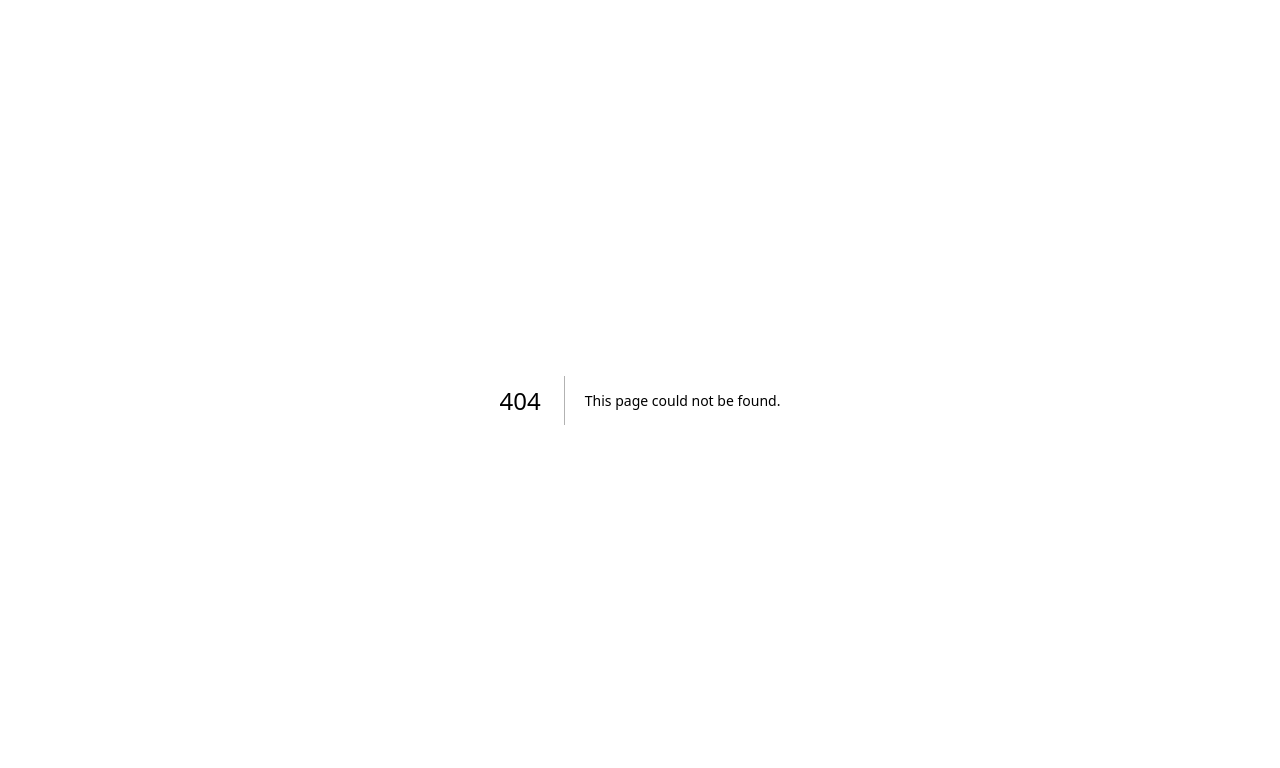
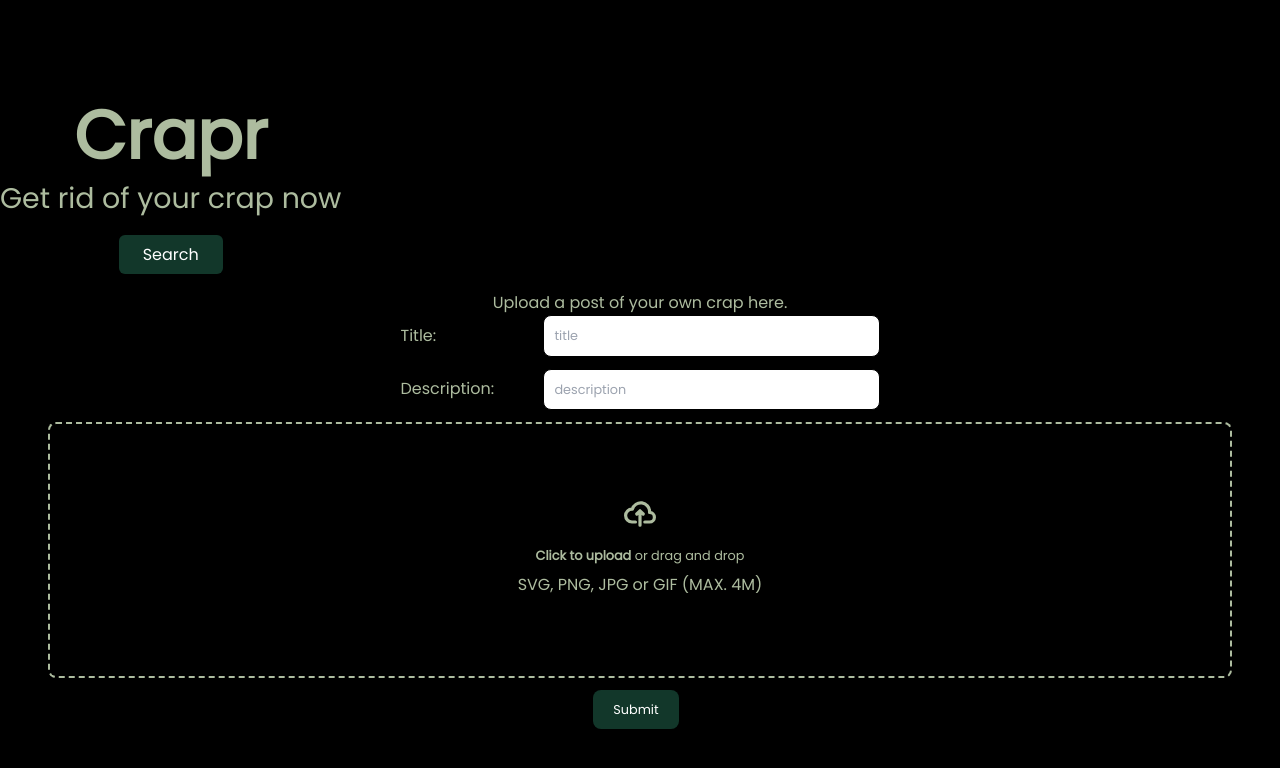
Before and after one commit to leslylulu/mad9022-crapr, a Next.js app: page /offer in a window 1280 px wide. Before the commit this address had no page. Shown: the top 768 px of the page. Built offline with nearby package versions, Linux system fonts and the light colour scheme; no server answers.

Commit message:
control to show navbar

```diff
--- /dev/null
+++ b/app/actions.js
@@ -0,0 +1,54 @@
+// await cookies().set('token', '', { expires: new Date(0) });
+'use server';
+import { redirect } from 'next/navigation';
+import { revalidatePath } from 'next/cache';
+import { cookies } from 'next/headers';
+import { NextResponse } from 'next/server';
+
+export async function login(response, token) {
+	//set the cookie
+	console.log('token =', token);
+	const expires = new Date(Date.now() + 60 * 60 * 12); //60 seconds x 60 x 12 expiry for the token cookie
+	await response.cookies.set('token', token, {
+		path: '/',
+		secure: process.env.NODE_ENV === 'production',
+		httpOnly: true,
+		expires: expires,
+	});
+}
+
+export async function logout() {
+	//clear the cookie
+	await cookies().delete('token');
+	// await cookies().set('token', '', { expires: new Date(0) });
+}
+
+export async function getSession() {
+	//get the cookie
+	const token = await cookies().get('token'); //token object
+	// console.log('getSession -', token?.value, token?.value ? 'has cookie token' : 'no cookie token');
+	if (!token) return null;
+	revalidatePath('/');
+	return token;
+}
+
+export async function updateSession(request) {
+	//refresh the cookie expiry because we navigated
+	const token = request.cookies.get('token')?.value;
+	//if we needed to extract a new token from search or headers we could do that here
+	if (!token) {
+		console.log('updateSession - no token cookie');
+	}
+	if (!token) return;
+
+	// Refresh the session cookie so it doesn't expire
+	const resp = NextResponse.next();
+	const expires = new Date(Date.now() + 60 * 60 * 12); //30 seconds
+	resp.cookies.set({
+		name: 'token',
+		value: token,
+		httpOnly: true,
+		expires: expires,
+	});
+	return resp;
+}
--- /dev/null
+++ b/app/components/login.js
@@ -0,0 +1,28 @@
+// Login component
+import { redirect } from 'next/navigation';
+
+export default function Login() {
+  //server side component could call a server action
+  //we are just sending the user to the Google Auth page
+  //which will return us to this website on the /login/page.js
+  const redir = encodeURIComponent('http://localhost:3000');
+  const url = `http://localhost:4000/auth/google?redirect_url=${redir}`;
+
+  return (
+    <form
+      action={async (formData) => {
+        'use server';
+        redirect(url);
+      }}
+    >
+      <button type="submit" className="text-white bg-[#4285F4] hover:bg-[#4285F4]/90 focus:ring-4 focus:outline-none focus:ring-[#4285F4]/50 font-medium rounded-lg text-sm px-5 py-2.5 text-center inline-flex items-center dark:focus:ring-[#4285F4]/55 me-2 mb-2">
+        <svg className="w-4 h-4 me-2" aria-hidden="true" xmlns="http://www.w3.org/2000/svg" fill="currentColor" viewBox="0 0 18 19">
+          <path fillRule="evenodd" d="M8.842 18.083a8.8 8.8 0 0 1-8.65-8.948 8.841 8.841 0 0 1 8.8-8.652h.153a8.464 8.464 0 0 1 5.7 2.257l-2.193 2.038A5.27 5.27 0 0 0 9.09 3.4a5.882 5.882 0 0 0-.2 11.76h.124a5.091 5.091 0 0 0 5.248-4.057L14.3 11H9V8h8.34c.066.543.095 1.09.088 1.636-.086 5.053-3.463 8.449-8.4 8.449l-.186-.002Z" clipRule="evenodd" />
+        </svg>
+        Sign in with Google
+      </button>
+      {/* <button className="text-white bg-blue-700 px-6 py-3 mt-12 rounded-md bg-primary-dark">LogIn With Google</button> */}
+    </form>
+  );
+
+}
--- /dev/null
+++ b/app/components/navbar.js
@@ -0,0 +1,40 @@
+import Link from 'next/link';
+import { getSession } from '@/app/actions';
+
+export default async function NavBar(props) {
+  let token = await getSession();
+
+  return (
+    <nav className="mt-6 w-full flex justify-center">
+      <span className="px-6">
+        <Link href="/" className="text-md bg-primary-dark text-white px-6 py-2 rounded-md">
+          Search
+        </Link>
+      </span>
+      {token?.value && (
+        <>
+          <span className="px-4">
+            <Link href="/offer" className="text-md bg-primary-dark text-white px-6 py-2 rounded-md">
+              Offer Crap
+            </Link>
+          </span>
+          <span className="px-4">
+            <Link href="/mine" className="text-md bg-primary-dark text-white px-6 py-2 rounded-md">
+              My Crap
+            </Link>
+          </span>
+          <span className="px-4">
+            <Link href="/wiped" className="text-md bg-primary-dark text-white px-6 py-2 rounded-md">
+              Wiped
+            </Link>
+          </span>
+          <span className="px-4">
+            <Link href="/" className="text-md bg-primary-dark text-white px-6 py-2 rounded-md">
+              Logout
+            </Link>
+          </span>
+        </>
+      )}
+    </nav>
+  );
+}
--- a/app/globals.css
+++ b/app/globals.css
@@ -3,27 +3,24 @@
 @tailwind utilities;
 
 :root {
-  --foreground-rgb: 0, 0, 0;
-  --background-start-rgb: 214, 219, 220;
-  --background-end-rgb: 255, 255, 255;
+  --foreground-rgb: #ADBC9F;
+  --background-start-rgb: #000;
+  --background-end-rgb: #000;
 }
 
 @media (prefers-color-scheme: dark) {
   :root {
-    --foreground-rgb: 255, 255, 255;
-    --background-start-rgb: 0, 0, 0;
-    --background-end-rgb: 0, 0, 0;
+    --foreground-rgb: #000;
+    --background-start-rgb: #ADBC9F;
+    --background-end-rgb: #ADBC9F;
   }
 }
 
 body {
-  color: rgb(var(--foreground-rgb));
-  background: linear-gradient(
-      to bottom,
+  color: var(--foreground-rgb);
+  background: linear-gradient(to bottom,
       transparent,
-      rgb(var(--background-end-rgb))
-    )
-    rgb(var(--background-start-rgb));
+      var(--background-end-rgb)) var(--background-start-rgb);
 }
 
 @layer utilities {
--- a/app/layout.js
+++ b/app/layout.js
@@ -1,17 +1,23 @@
-import { Inter } from "next/font/google";
+import { Poppins } from "next/font/google";
 import "./globals.css";
 
-const inter = Inter({ subsets: ["latin"] });
+const poppins = Poppins({
+  weight: '400',
+  display: 'swap',
+  subsets: ["latin"]
+});
 
 export const metadata = {
-  title: "Create Next App",
-  description: "Generated by create next app",
+  title: "Crap",
+  description: "Get rid of your crap now",
 };
 
 export default function RootLayout({ children }) {
   return (
     <html lang="en">
-      <body className={inter.className}>{children}</body>
+      <body className={poppins.className}>
+        {children}
+      </body>
     </html>
   );
 }
--- /dev/null
+++ b/app/offer/page.js
@@ -0,0 +1,50 @@
+// export const revalidate = false; // means cache forever
+// export const revalidate = 0; // don't cache
+// export const revalidate = 60 * 10; // means cache for 10 mins
+
+import NavBar from '@/app/components/navbar';
+// import { getSession } from '@/app/actions';
+
+export default async function Page() {
+  // let token = await getSession();
+
+  return (
+    <main className="flex min-h-screen flex-col items-start justify-start py-24">
+      <header className="flex items-center flex-col">
+        <h1 className="text-4xl font-bold">Crapr</h1>
+        <p className="text-xl">Get rid of your crap now</p>
+        <NavBar token={{ value: "default" }} />
+      </header>
+      <div className="w-full mt-6 px-12">
+        <h2 className="text-center">Upload a post of your own crap here.</h2>
+        <form className="flex flex-col gap-3 items-center">
+          <label className="flex items-center">
+            <span className="w-52">Title:</span>
+            <input
+              className="bg-gray-50 border border-gray-300 text-gray-900 text-sm rounded-lg focus:ring-blue-500 focus:border-blue-500 block w-full p-2.5 bg-gray-700 border-gray-600 placeholder-gray-400 text-black focus:ring-blue-500 focus:border-blue-500"
+              type="text" name="title" placeholder='title' />
+          </label>
+          <label className="flex items-center">
+            <span className="w-52">Description:</span>
+            <input
+              className="bg-gray-50 border border-gray-300 text-gray-900 text-sm rounded-lg focus:ring-blue-500 focus:border-blue-500 block w-full p-2.5 bg-gray-700 border-gray-600 placeholder-gray-400 text-black focus:ring-blue-500 focus:border-blue-500"
+              type="text" name="description" placeholder='description' />
+          </label>
+          <div class="flex items-center justify-center w-full">
+            <label for="dropzone-file" class="flex flex-col items-center justify-center w-full h-64 border-2 border-gray-300 border-dashed rounded-lg cursor-pointer bg-gray-50 dark:hover:bg-bray-800 dark:bg-gray-700 hover:bg-gray-100 dark:border-gray-600 dark:hover:border-gray-500 dark:hover:bg-gray-600">
+              <div class="flex flex-col items-center justify-center pt-5 pb-6">
+                <svg class="w-8 h-8 mb-4 text-gray-500 dark:text-gray-400" aria-hidden="true" xmlns="http://www.w3.org/2000/svg" fill="none" viewBox="0 0 20 16">
+                  <path stroke="currentColor" stroke-linecap="round" stroke-linejoin="round" stroke-width="2" d="M13 13h3a3 3 0 0 0 0-6h-.025A5.56 5.56 0 0 0 16 6.5 5.5 5.5 0 0 0 5.207 5.021C5.137 5.017 5.071 5 5 5a4 4 0 0 0 0 8h2.167M10 15V6m0 0L8 8m2-2 2 2" />
+                </svg>
+                <p class="mb-2 text-sm text-gray-500 dark:text-gray-400"><span class="font-semibold">Click to upload</span> or drag and drop</p>
+                <p class="text-xs text-gray-500 dark:text-gray-400">SVG, PNG, JPG or GIF (MAX. 4M)</p>
+              </div>
+              <input id="dropzone-file" type="file" class="hidden" />
+            </label>
+          </div>
+          <input type="submit" value="Submit" className="cursor-pointer focus:outline-none text-white bg-primary-dark hover:bg-primary focus:ring-4 focus:ring-primary font-medium rounded-lg text-sm px-5 py-2.5 me-2 mb-2" />
+        </form>
+      </div>
+    </main>
+  );
+}
--- a/app/page.js
+++ b/app/page.js
@@ -1,9 +1,23 @@
 import Image from "next/image";
+import NavBar from "@/app/components/navbar";
+import Login from "@/app/components/login";
+import { getSession } from '@/app/actions';
 
-export default function Home() {
+
+export default async function Home() {
+  let token = await getSession(); //called from server-side can accept a return value
   return (
-    <main className="flex min-h-screen flex-col items-center justify-between p-24">
-      <h1 className="text-4xl font-bold">Hello Crap</h1>
+    <main className="flex min-h-screen flex-col items-center py-12">
+      <header className="flex items-center flex-col">
+        <h1 className="text-4xl font-bold">Crapr</h1>
+        <p className="text-xl">Get rid of your crap now</p>
+        <NavBar />
+      </header>
+      <section className="mt-12">
+        {
+          token?.value ? <div>Login token in the cookies</div> : <Login />
+        }
+      </section>
     </main>
   );
 }
--- a/tailwind.config.js
+++ b/tailwind.config.js
@@ -6,6 +6,38 @@ module.exports = {
     "./app/**/*.{js,ts,jsx,tsx,mdx}",
   ],
   theme: {
+    colors: {
+      primary: {
+        light: "#ADBC9F",
+        DEFAULT: "#436850",
+        dark: "#12372A",
+      },
+      secondary: {
+        DEFAULT: "#FBFADA",
+      },
+      white: "#fff",
+      black: "#000",
+      transparent: "transparent",
+    },
+    container: {
+      center: true,
+      padding: "1.5rem",
+    },
+    fontSize: {
+      sm: "0.8rem",
+      base: "1rem",
+      lg: "clamp(1.2rem, 2vw, 1.333rem)",
+      xl: "clamp(1.44rem, 3vw, 1.777rem)",
+      "2xl": "clamp(1.728rem, 4.5vw, 2.369rem)",
+      "3xl": ["clamp(2.074rem, 5.75vw, 3.157rem)", "1.3"],
+      "4xl": ["clamp(2.488rem, 6.75vw, 4.209rem)", "1.2"],
+      "5xl": ["clamp(2.986rem, 7.5vw, 5.61rem)", "1.1"],
+    },
+    screens: {
+      sm: "25em",
+      md: "45em",
+      lg: "60em",
+    },
     extend: {
       backgroundImage: {
         "gradient-radial": "radial-gradient(var(--tw-gradient-stops))",
```
Also changed, not shown: middleware.js (added, +24 -0 lines).
